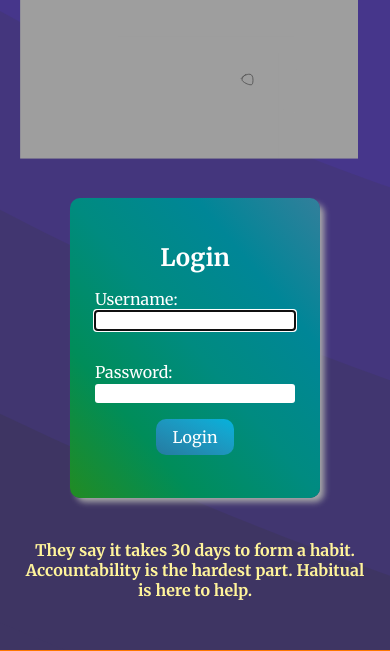
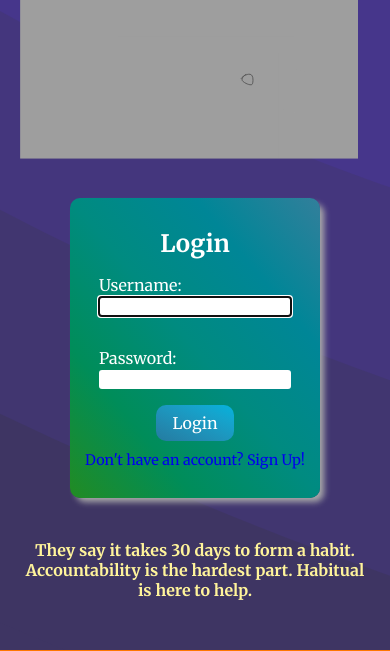
Before and after one commit to natesobeck/habitual, a Django app: page / in a window 390 px wide. Shown: the part 258-909 px from the top of the page. Run offline with Django 4.2, Linux system fonts and the light colour scheme.

Commit message:
add further styling to signin page and optimize for mobile

```diff
--- a/main_app/static/css/home.css
+++ b/main_app/static/css/home.css
@@ -72,6 +72,7 @@
   border-radius: 10px;
   margin-top: 10%;
   box-shadow: 5px 5px 6px -1px #AAA;
+  padding: 0px 5px;
 }
 
 .login input {
@@ -113,6 +114,16 @@
   text-align: center;
 }
 
+.signup-link {
+  margin-top: 10px;
+  text-align: center;
+}
+
+.signup-link:hover {
+  cursor: pointer;
+  color: var(--color1)
+}
+
 @media (max-width: 900px) {
   .section-container {
     display: flex;
--- a/main_app/templates/home.html
+++ b/main_app/templates/home.html
@@ -20,6 +20,7 @@
         {{ form.as_p }}
         <input type="hidden" name="next" value="{{ next }}">
         <button type="submit" class="btn submit">Login</button>
+        <a href="{% url 'signup' %}" class="signup-link text">Don't have an account? Sign Up!</a>
       </form>
     {% endif %}
   </div>
```
Also changed, not shown: main_app/static/css/form.css (+18 -0 lines).
